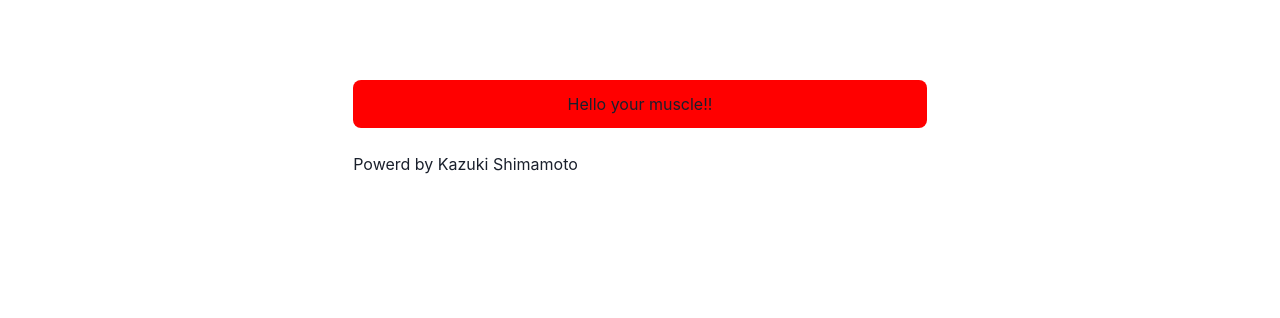
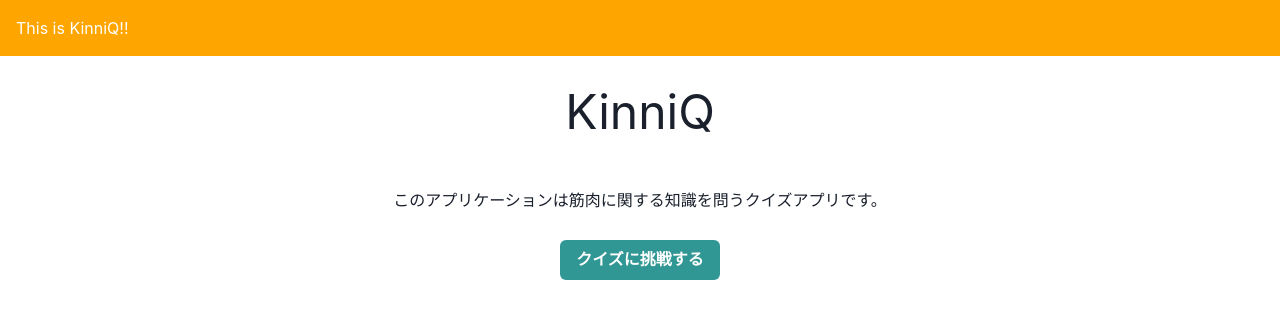
Before and after one commit to kazukishimamoto/kinniq-frontend, a Next.js app: page / in a window 1280 px wide. Shown: the top 318 px of the page. Built offline with nearby package versions, Linux system fonts and the light colour scheme.

Commit message:
Chakra UIを触りつつ簡単にトップページを作ってみる

```diff
--- a/pages/_app.tsx
+++ b/pages/_app.tsx
@@ -1,4 +1,3 @@
-import '../styles/globals.css'
 import { ChakraProvider } from '@chakra-ui/react'
 
 function MyApp({ Component, pageProps }) {
--- a/pages/index.tsx
+++ b/pages/index.tsx
@@ -1,24 +1,25 @@
-import Head from 'next/head'
-import { Container, Box } from '@chakra-ui/react'
+import { Box, Button, Center, Container, Heading, Text } from '@chakra-ui/react'
 
 export default function Home() {
   return (
-    <Container>
-      <Head>
-        <title>Create Next App</title>
-        <meta name="description" content="Generated by create next app" />
-        <link rel="icon" href="/favicon.ico" />
-      </Head>
+    <Box>
+      <Box bg="orange" w="100%" p={4} color="white">
+        <Text>This is KinniQ!!</Text>
+      </Box>
+      <Container>
+        <Text pt={5} fontSize="5xl" align="center">
+          KinniQ
+        </Text>
+        <Box pt={10} align="center">
+          このアプリケーションは筋肉に関する知識を問うクイズアプリです。
+        </Box>
 
-      <main>
-        <Box borderRadius="lg" bg="red" p={3} mb={6} mt={20} align="center">
-          Hello your muscle!!
-        </Box>
-      </main>
-
-      <footer>
-        Powerd by Kazuki Shimamoto
-      </footer>
-    </Container>
+        <Center pt={7}>
+          <Button colorScheme="teal" color="white">
+            クイズに挑戦する
+          </Button>
+        </Center>
+      </Container>
+    </Box>
   )
 }
```
